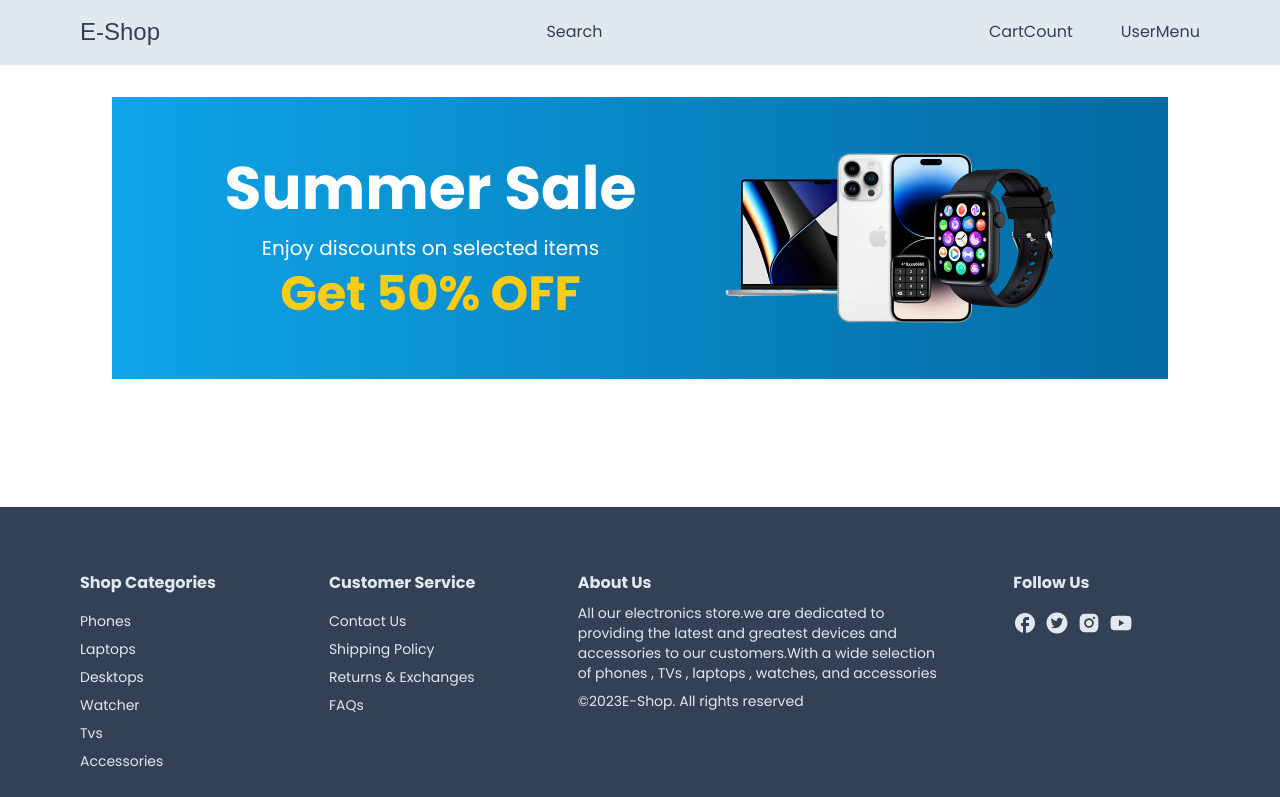
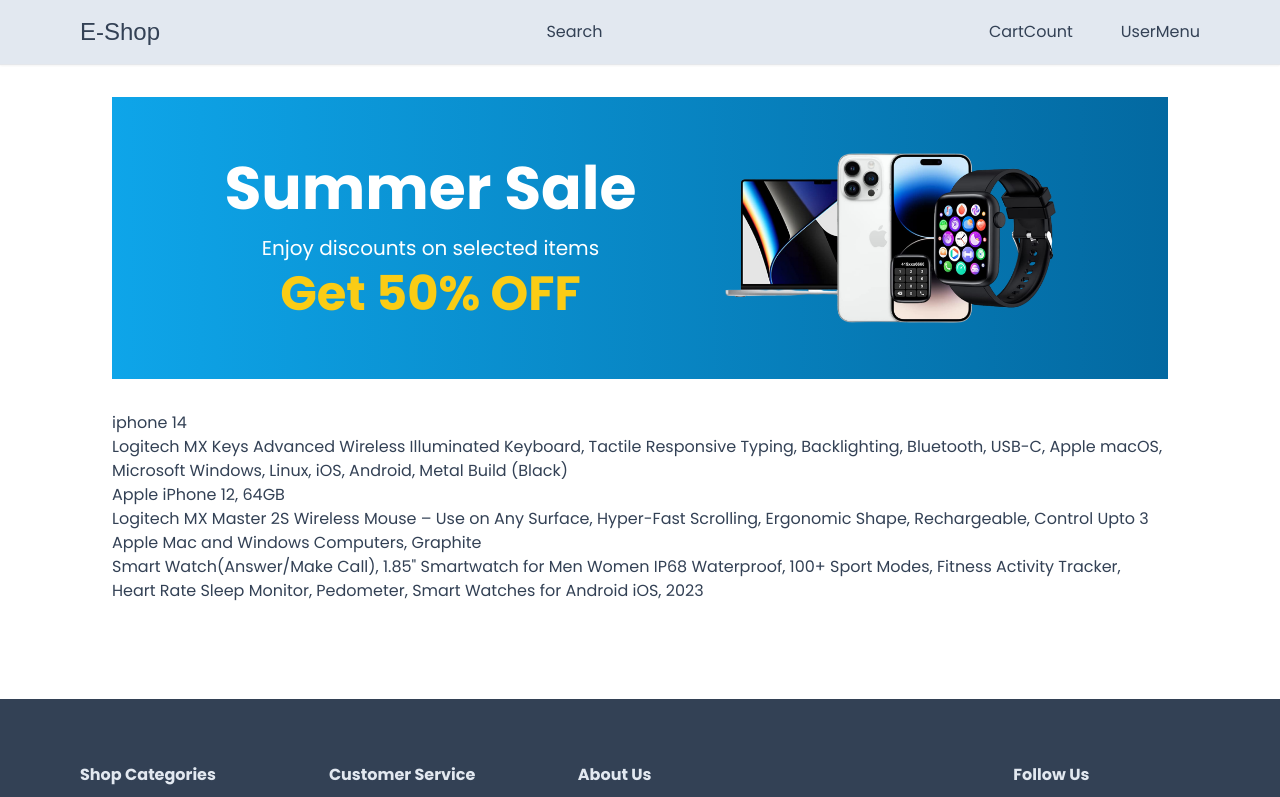
Before and after one commit to Nethanel22/E-Commerce-App, a Next.js app: page / in a window 1280 px wide. Shown: the top 797 px of the page. Built offline with nearby package versions, Linux system fonts and the light colour scheme; a web font is replaced by a local one.

Commit message:
ProductsDb

```diff
--- a/app/page.tsx
+++ b/app/page.tsx
@@ -1,3 +1,4 @@
+import { products } from "@/utils/Products";
 import Container from "./components/Container";
 import HomeBanner from "./components/HomeBanner";
 
@@ -8,6 +9,13 @@
         <div>
           <HomeBanner/>
         </div>
+        <div>
+          {products.map((product:any) =>{
+            return <div>
+              {product.name}
+            </div>
+          })}
+        </div>
       </Container>
     </div>
   )
```
